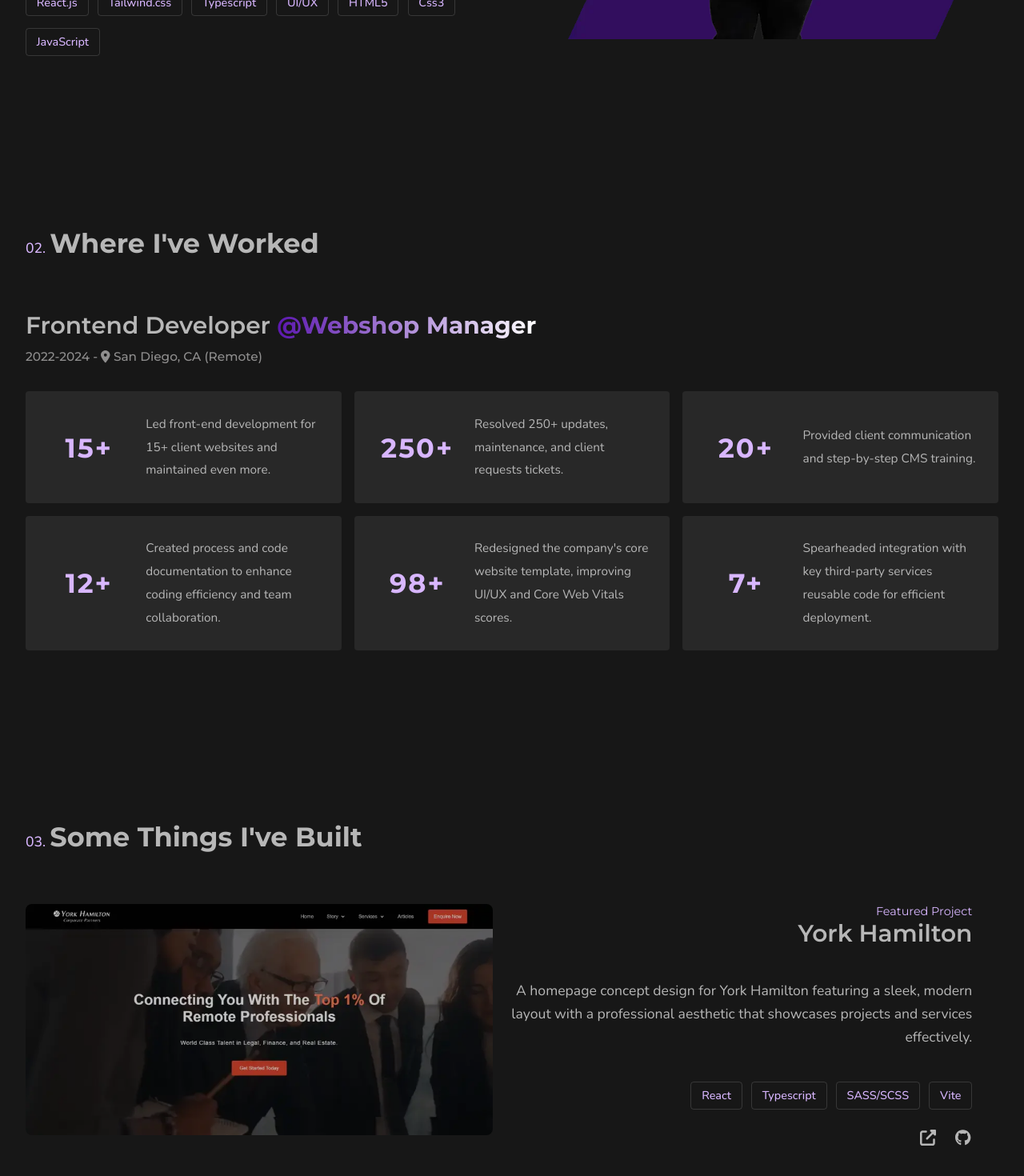
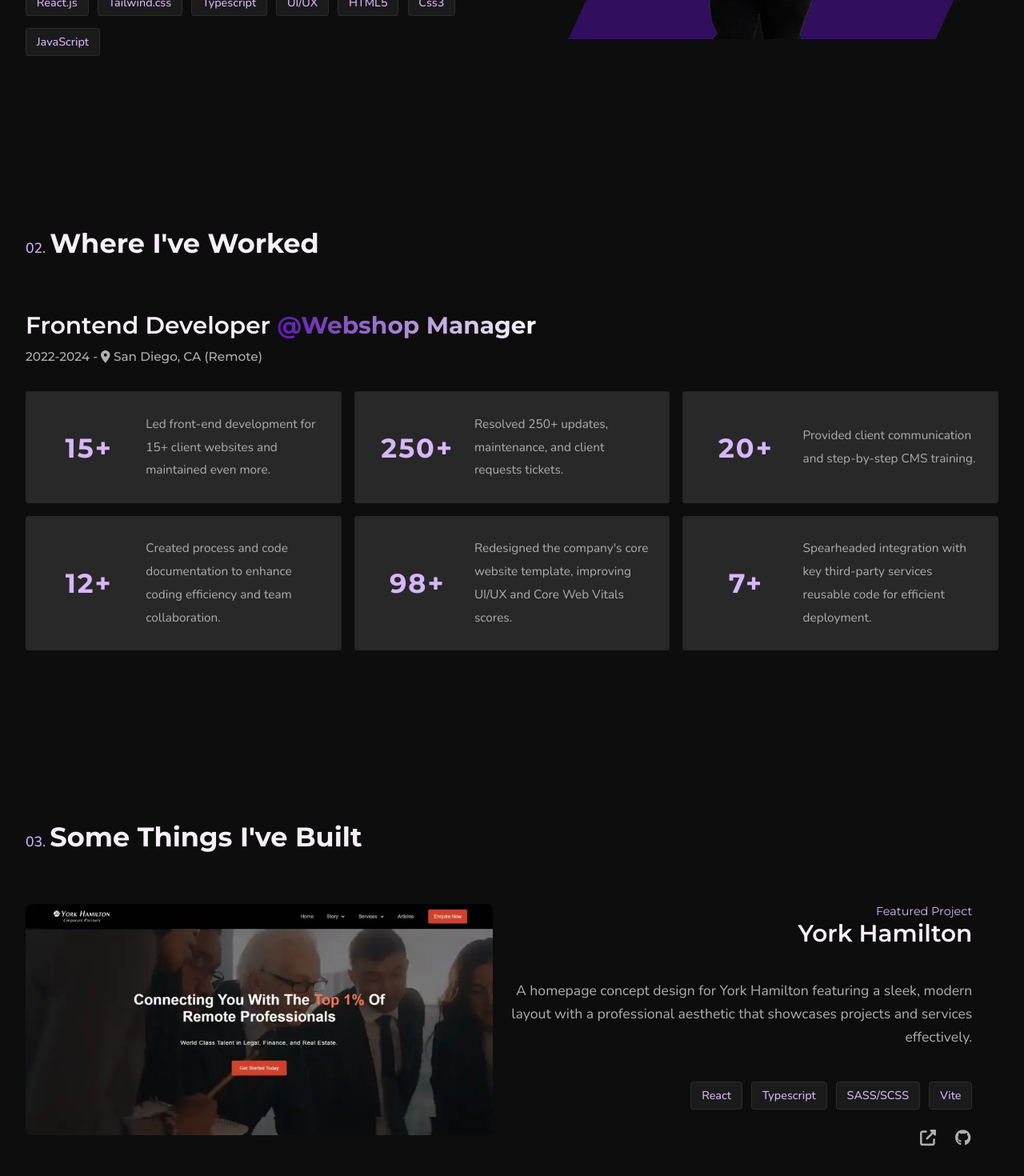
Before and after one commit to Chillpill23/PortfolioV2, a React (Vite) app: page / in a window 1280 px wide. Shown: the part 1326-2796 px from the top of the page at 80% size. Built offline with nearby package versions, Linux system fonts and the light colour scheme.

Commit message:
Styling updates - color palette improvements

```diff
--- a/src/App.css
+++ b/src/App.css
@@ -29,12 +29,12 @@
 
   --clr-neutral:#FFFFFF;
   --clr-neutral200:#F5F1F7;
-  --clr-neutral400:#b7b7b7;
+  --clr-neutral400:#afafaf;
   --clr-neutral500:#8f8e8e;
   --clr-neutral600:#4E4E51;
   --clr-neutral700:#3D3D3E;
   --clr-neutral800:#282828;
-  --clr-neutral900:#171717;
+  --clr-neutral900:#0d0d0d;
 
   --br-radius:4px;
 }
@@ -95,6 +95,7 @@
 h1,h2,h3,h4,h5,h6{
   font-family: var(--ff-main);
   margin: 0;
+  color: var(--clr-neutral200);
 }
 
 a, .cta{
@@ -163,6 +164,7 @@
 
 .section__title{
   font-family: var(--ff-main);
+  color:var(--clr-neutral200)
 }
 
 .cta{
@@ -235,13 +237,14 @@
 }
 
 .stack__card{
-  border: 1px solid rgb(129 129 129 / 30%);
+  border: 1px solid rgb(129 129 129 / 17%);
+  border-radius: 4px;
+  background: #1b1b1b;
   padding: 0.4rem 0.8rem;
-  border-radius: 4px;
   font-weight: 500;
-  color: var(--clr-primary400);
   font-size: var(--fs-hints);
   text-align: center;
+  color: var(--clr-primary400);
 }
 
 .scroll-to-top {
--- a/src/styles/Home.css
+++ b/src/styles/Home.css
@@ -212,9 +212,6 @@
 .lCard__image source, .lCard__image img{
   width: 100%;
   border-radius: 8px;
-  -webkit-filter: brightness(0.8);
-          filter: brightness(0.8);
-  -webkit-transition: 0.2s ease all;
   -o-transition: 0.2s ease all;
   transition: 0.2s ease all;
   cursor: pointer;
@@ -224,8 +221,6 @@
   -webkit-transform:translateY(-20px);
       -ms-transform:translateY(-20px);
           transform:translateY(-20px);
-  -webkit-filter:brightness(1);
-          filter:brightness(1)
 }
 
 .lCard__info p{
@@ -429,10 +424,10 @@
   .exp__subtitle{
     font-weight: 500;
     font-family: var(--ff-main);
-    color: var(--clr-neutral500);
+    color: var(--clr-neutral400);
   }
   .exp__subtitle svg path{
-    color: var(--clr-neutral500);
+    color: var(--clr-neutral400);
   }
 
   .exp__cards{
```
Also changed, not shown: src/assets/hero/wolf-layer.webp.
